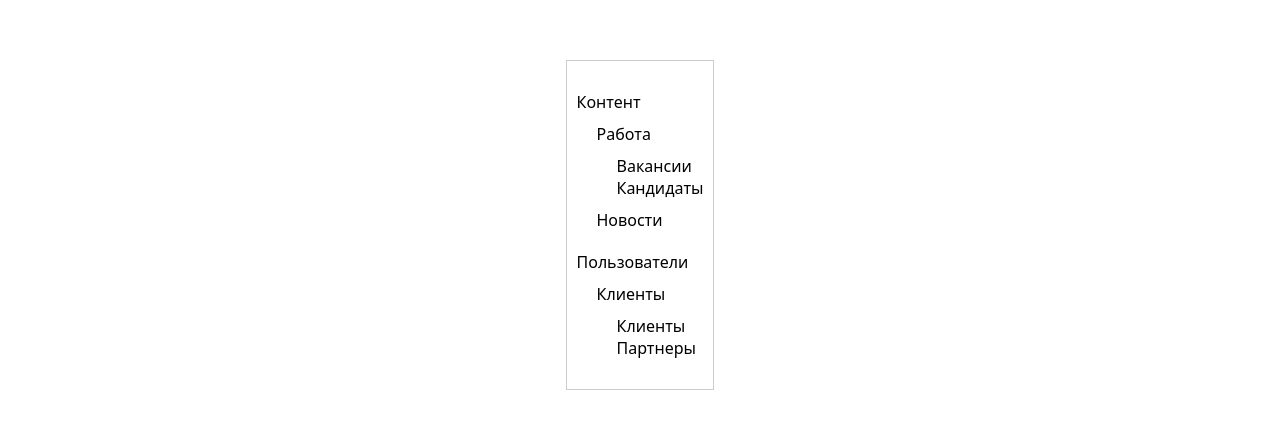
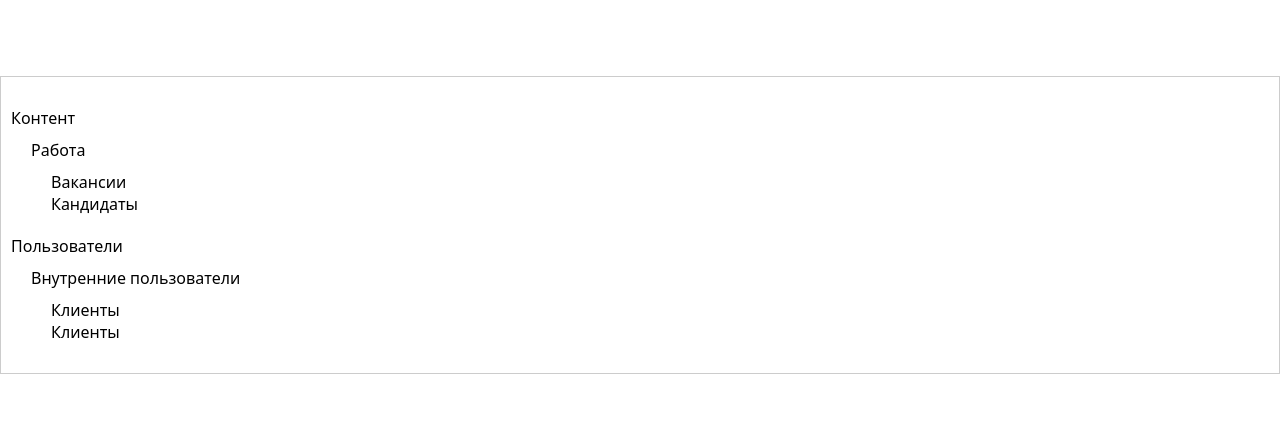
Before and after one commit to Belousmind/random-post, a React (Vite) app: page / in a window 1280 px wide. Shown: the part 175-604 px from the top of the page. Built offline with nearby package versions, Linux system fonts and the light colour scheme.

Commit message:
feat: implemented permission-based navigation tree and refactored JSX layout

```diff
--- a/src/App.css
+++ b/src/App.css
@@ -1,7 +1,8 @@
 .container {
   display: flex;
+  flex-direction: column;
   justify-content: center;
-  align-items: center;
+  align-items: left;
   min-height: 100vh;
 }
 
--- a/src/App.tsx
+++ b/src/App.tsx
@@ -1,15 +1,11 @@
 import './App.css'
+import type { NavigationSection, NavigationGroup } from './types/navigation'
 
 const USER_READ_PERMISSIONS = ['vacancies', 'users', 'candidates', 'clients', 'partners']
 
-const checkHasUserPermission = (routeName) => {
+const checkHasUserPermission = (routeName: string): boolean => {
   return USER_READ_PERMISSIONS.includes(routeName)
 }
-
-// Со звездочкой проверка прав асинхронная
-// const checkHasUserPermission = async (routeName) => {
-// 	return USER_READ_PERMISSIONS.includes(routeName)
-// }
 
 const routes = {
   vacancies: {
@@ -74,9 +70,39 @@ const navigationList = [
   },
 ]
 
-// Нужно написать функцию
-const generateNavigationListWithPermissions = (navigationList, checkPermission) => {
-  return []
+const generateNavigationListWithPermissions = (
+  navigationList: NavigationSection[],
+  checkPermission: (routeName: string) => boolean
+): NavigationSection[] => {
+  return navigationList
+    .map((level1Item) => {
+      const level2WithPermission = level1Item.children
+        .map((level2Item) => {
+          const level3WithPermission = level2Item.children.filter((route) =>
+            checkPermission(route.name)
+          )
+
+          if (level3WithPermission.length > 0) {
+            return {
+              ...level2Item,
+              children: level3WithPermission,
+            }
+          }
+
+          return null
+        })
+        .filter(Boolean) as NavigationGroup[]
+
+      if (level2WithPermission.length > 0) {
+        return {
+          ...level1Item,
+          children: level2WithPermission,
+        }
+      }
+
+      return null
+    })
+    .filter(Boolean) as NavigationSection[]
 }
 
 function App() {
@@ -87,9 +113,27 @@ function App() {
 
   return (
     <div className="container">
-      {navigationListWithPermission.map((item) => item)}
+      <div className="container">
+        <div className="navigation">
+          {navigationListWithPermission.map((section) => (
+            <div key={section.name} className="navigation-level-1">
+              {section.text}
+              {section.children.map((group) => (
+                <div key={group.name} className="navigation-level-2">
+                  {group.text}
+                  <div className="navigation-level-3">
+                    {group.children.map((route) => (
+                      <div key={route.name}>{route.text}</div>
+                    ))}
+                  </div>
+                </div>
+              ))}
+            </div>
+          ))}
+        </div>
+      </div>
 
-      <div className="navigation">
+      {/* <div className="navigation">
         <div className="navigation-level-1">
           Контент
           <div className="navigation-level-2">
@@ -116,7 +160,7 @@ function App() {
             </div>
           </div>
         </div>
-      </div>
+      </div> */}
     </div>
   )
 }
--- /dev/null
+++ b/src/types/navigation.ts
@@ -0,0 +1,18 @@
+export type Route = {
+  name: string
+  pathname: string
+  getLink: () => string
+  text: string
+}
+
+export type NavigationGroup = {
+  name: string
+  text: string
+  children: Route[]
+}
+
+export type NavigationSection = {
+  name: string
+  text: string
+  children: NavigationGroup[]
+}
```
